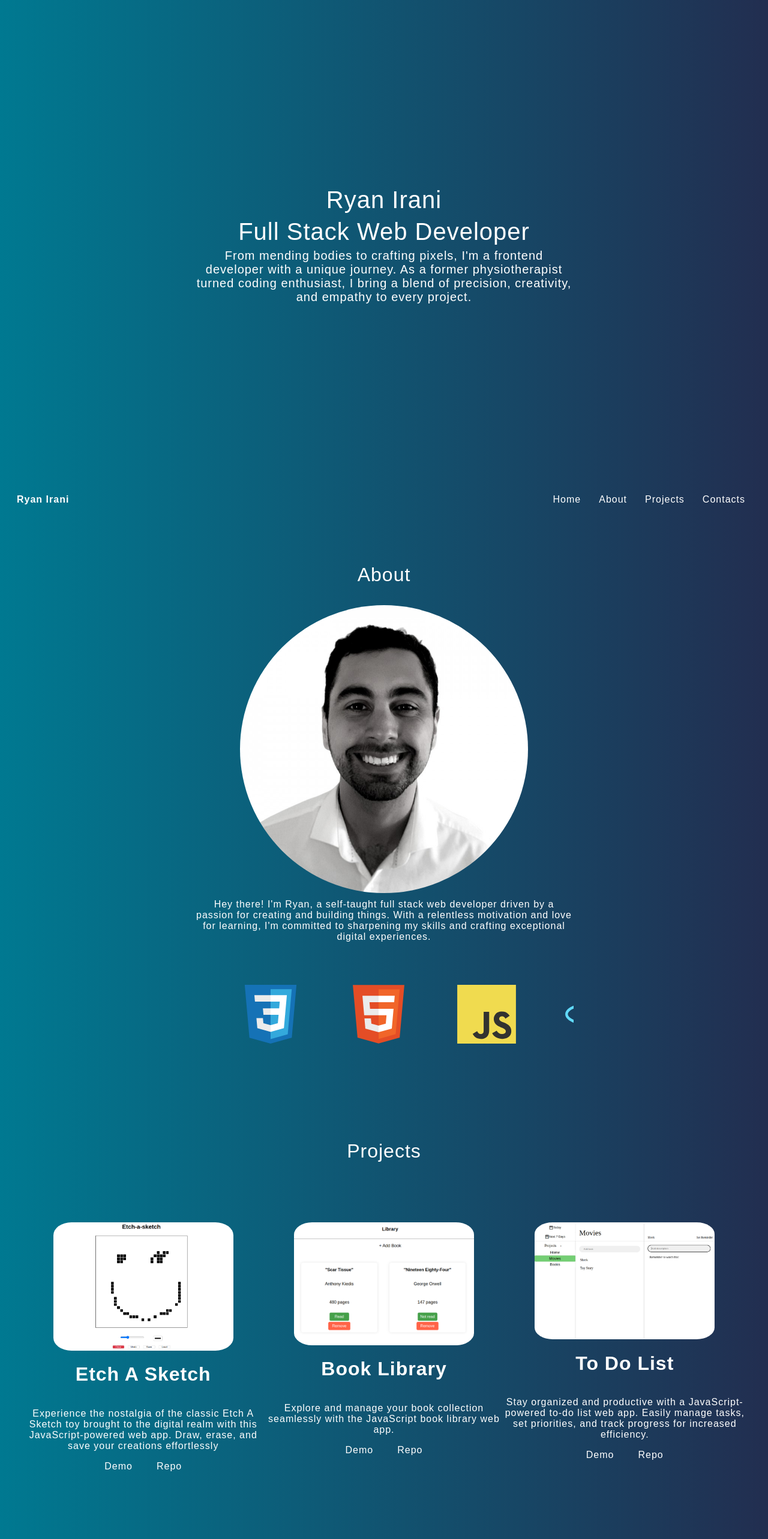
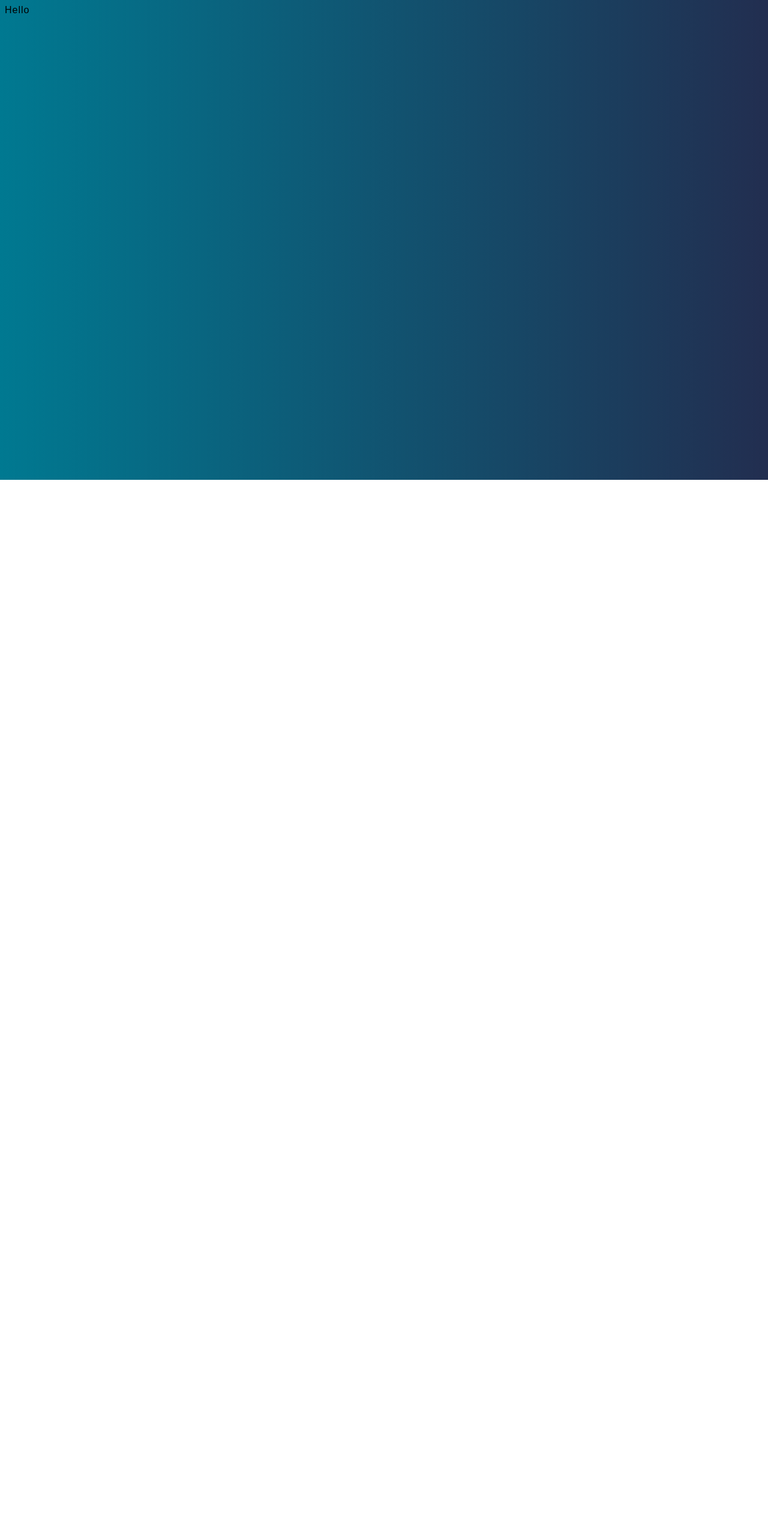
Before and after one commit to justryan55/portfolio, a React (Create React App) app: page /etch-a-sketch in a window 1280 px wide. Shown: the top 2566 px of the page at 60% size. After the commit the page ends 800 px from the top, so only its background shows below. Built offline with nearby package versions, Linux system fonts and the light colour scheme.

Commit message:
second commit

```diff
--- a/src/App.js
+++ b/src/App.js
@@ -1,55 +1,23 @@
 
 import './App.css';
+import {BrowserRouter, Routes, Route} from 'react-router-dom';
 import React from 'react';
-import Header from './components/Header'
-import About from './components/About'
-import Navigation from './components/Navigation';
-import Skills from './components/Skills'
-import Project from './components/Project'
-import Contact from './components/Contact'
-import Footer from './components/Footer'
-import etchImg from './images/etch-a-sketch.png'
-import toDoImg from './images/to-do-list.jpeg'
-import bookLibraryImg from './images/book-library.png'
-
+import Home from './pages/Home'
+import EtchASketch from './pages/Etch-a-sketch'
 
 
 export default function App() {
 
   return (
     <>
-      <Header />
-      <Navigation />
-      <About />
-      <Skills />
-      <div className="project-section">Projects</div>
-      <div className="project-container">
-        <Project
-          imgSrc = {etchImg}
-          title="Etch A Sketch"
-          description="Experience the nostalgia of the classic Etch A Sketch toy brought to the digital realm with this JavaScript-powered web app. Draw, erase, and save your creations effortlessly"
-        />
-        <Project
-          imgSrc = {bookLibraryImg}
-          title="Book Library"
-          description="Explore and manage your book collection seamlessly with the JavaScript book library web app."
-        />
-        <Project
-          imgSrc = {toDoImg}
-          title="To Do List"
-          description="Stay organized and productive with a JavaScript-powered to-do list web app. Easily manage tasks, set priorities, and track progress for increased efficiency."
-        />
-      </div>
-      <Contact />
-      <Footer />
+      <BrowserRouter>
+        <Routes>
+          <Route index element={<Home />} />
+          <Route path="/home" element={<Home />} />
+          <Route path="/etch-a-sketch" element={<EtchASketch />} />
+        </Routes>
+      </BrowserRouter>
     </>
   )
 
 }
-
-// imgSrc,
-//     imgAlt,
-//     title,
-//     description,
-//     demoLink,
-//     githubLink
--- a/src/components/Project.js
+++ b/src/components/Project.js
@@ -1,4 +1,5 @@
 import React from 'react';
+
 
 export default function Project({
     imgSrc,
@@ -10,11 +11,13 @@ export default function Project({
 }){
     return (
         <div className="project-card">
-            <img
-                src={imgSrc}
-                alt={imgAlt}
-                className="project-image"
-            />
+            <a href={demoLink} title={title}>
+                <img
+                    src={imgSrc}
+                    alt={imgAlt}
+                    className="project-image"
+                />
+            </a>
             <h1 className="project-title">{title}</h1>
             <p className="project-description">{description}</p>
             <div className="project-links">
--- /dev/null
+++ b/src/pages/Etch-a-sketch.js
@@ -0,0 +1,10 @@
+import React from 'react';
+
+
+export default function Hello(){
+    return (
+        <>
+            <div>Hello</div>
+        </>
+    )
+}
--- /dev/null
+++ b/src/pages/Home.js
@@ -0,0 +1,47 @@
+import '../App.css';
+import React from 'react';
+import Header from '../components/Header'
+import About from '../components/About'
+import Navigation from '../components/Navigation';
+import Skills from '../components/Skills'
+import Project from '../components/Project'
+import Contact from '../components/Contact'
+import Footer from '../components/Footer'
+import etchImg from '../images/etch-a-sketch.png'
+import toDoImg from '../images/to-do-list.jpeg'
+import bookLibraryImg from '../images/book-library.png'
+
+
+export default function App() {
+
+    return (
+      <>
+        <Header />
+        <Navigation />
+        <About />
+        <Skills />
+        <div className="project-section">Projects</div>
+        <div className="project-container">
+          <Project
+            imgSrc = {etchImg}
+            title="Etch A Sketch"
+            description="Experience the nostalgia of the classic Etch A Sketch toy brought to the digital realm with this JavaScript-powered web app. Draw, erase, and save your creations effortlessly"
+            demoLink="/etch-a-sketch"
+          />
+          <Project
+            imgSrc = {bookLibraryImg}
+            title="Book Library"
+            description="Explore and manage your book collection seamlessly with the JavaScript book library web app."
+          />
+          <Project
+            imgSrc = {toDoImg}
+            title="To Do List"
+            description="Stay organized and productive with a JavaScript-powered to-do list web app. Easily manage tasks, set priorities, and track progress for increased efficiency."
+          />
+        </div>
+        <Contact />
+        <Footer />
+      </>
+    )
+
+  }
```
Also changed, not shown: src/pages/Book-library.js (added), src/pages/To-do-list.js (added).
